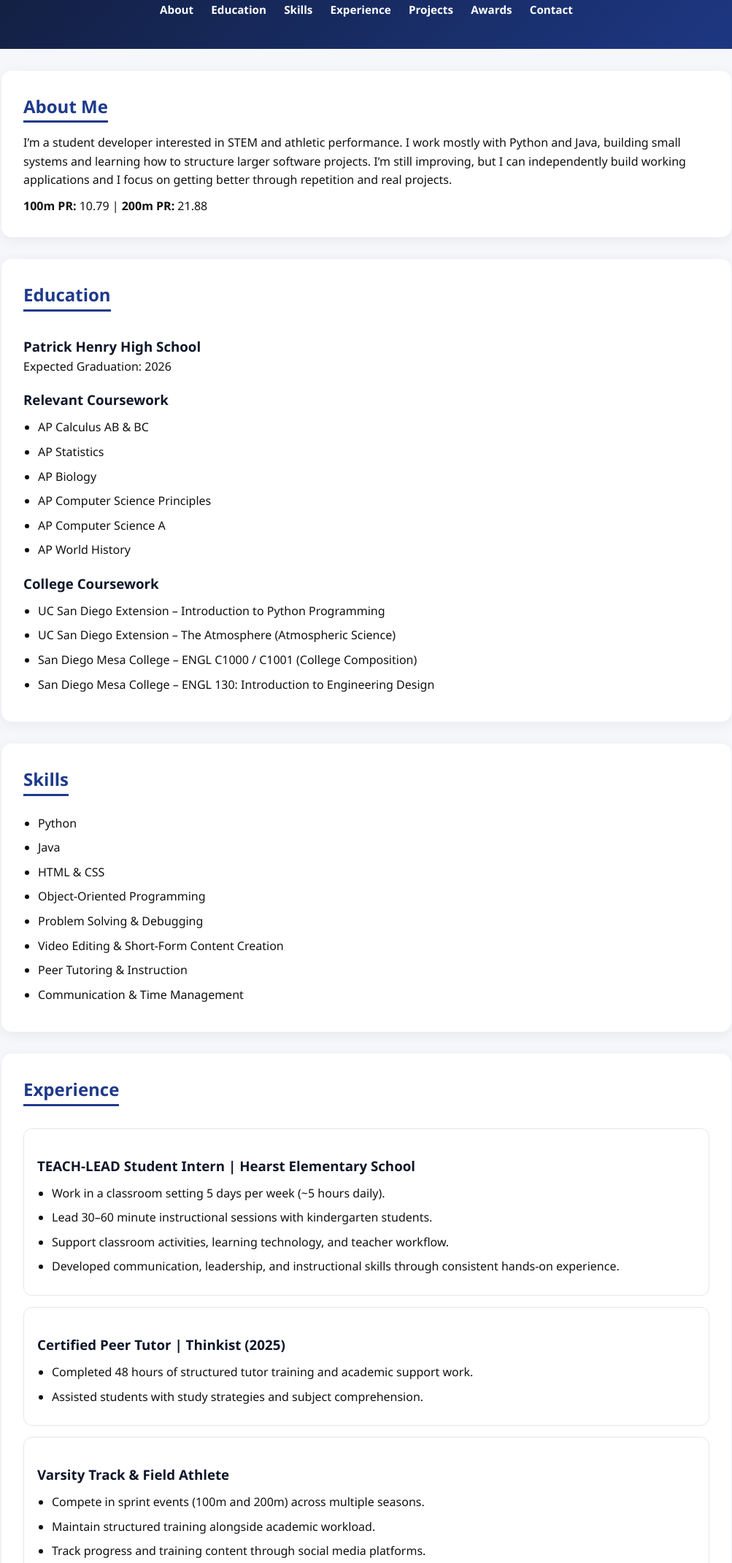
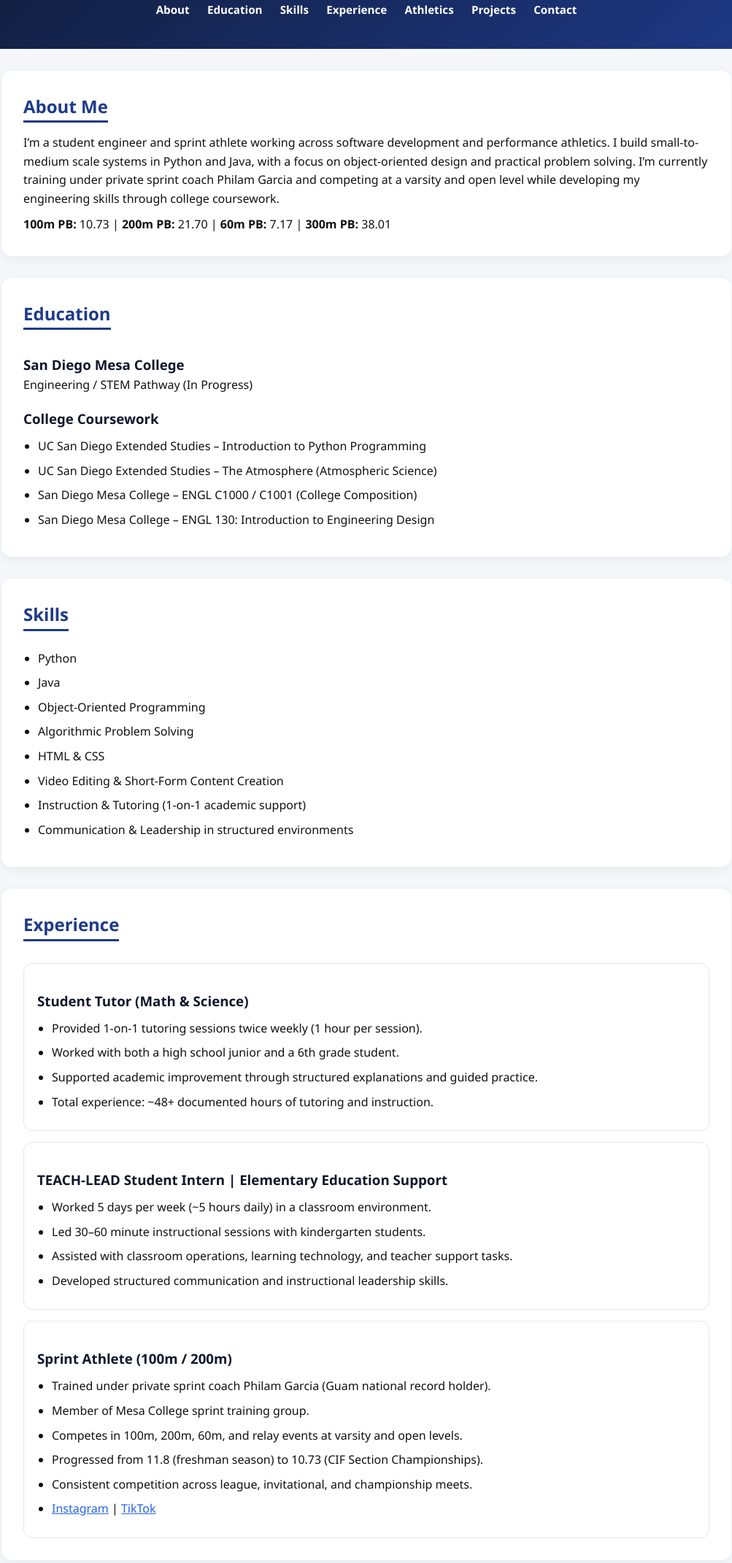
Before and after one commit to Akwaen/akwaenn.github.io, a plain HTML site: page index.html in a window 1280 px wide. Shown: the part 297-2439 px from the top of the page at 73% size, without its empty margins (138-1141 px from the left). Drawn offline with Linux system fonts and the light colour scheme.

Commit message:
Revise portfolio layout and content
Updated portfolio content and structure, including new sections for athletics and projects.

```diff
--- a/index.html
+++ b/index.html
@@ -151,7 +151,7 @@
 
 <header>
     <h1>Akwaeno George</h1>
-    <p>Student Developer • STEM Learner • Varsity Track Athlete</p>
+    <p>Student Engineer • Sprint Athlete • Software Developer</p>
 
     <div class="btns">
         <a class="btn" href="https://github.com/Akwaen" target="_blank">GitHub</a>
@@ -163,46 +163,39 @@
         <a href="#education">Education</a>
         <a href="#skills">Skills</a>
         <a href="#experience">Experience</a>
+        <a href="#track">Athletics</a>
         <a href="#projects">Projects</a>
-        <a href="#awards">Awards</a>
         <a href="#contact">Contact</a>
     </nav>
 </header>
 
 <section id="about">
     <h2>About Me</h2>
+
     <p>
-        I’m a student developer interested in STEM and athletic performance. I work mostly with Python and Java,
-        building small systems and learning how to structure larger software projects. I’m still improving, but I can
-        independently build working applications and I focus on getting better through repetition and real projects.
+        I’m a student engineer and sprint athlete working across software development and performance athletics.
+        I build small-to-medium scale systems in Python and Java, with a focus on object-oriented design and practical problem solving.
+        I’m currently training under private sprint coach Philam Garcia and competing at a varsity and open level while developing my engineering skills through college coursework.
     </p>
 
     <p style="margin-top:10px;">
-        <strong>100m PR:</strong> 10.79 |
-        <strong>200m PR:</strong> 21.88
+        <strong>100m PB:</strong> 10.73 |
+        <strong>200m PB:</strong> 21.70 |
+        <strong>60m PB:</strong> 7.17 |
+        <strong>300m PB:</strong> 38.01
     </p>
 </section>
 
 <section id="education">
     <h2>Education</h2>
 
-    <h3>Patrick Henry High School</h3>
-    <p>Expected Graduation: 2026</p>
-
-    <h3>Relevant Coursework</h3>
-    <ul>
-        <li>AP Calculus AB & BC</li>
-        <li>AP Statistics</li>
-        <li>AP Biology</li>
-        <li>AP Computer Science Principles</li>
-        <li>AP Computer Science A</li>
-        <li>AP World History</li>
-    </ul>
+    <h3>San Diego Mesa College</h3>
+    <p>Engineering / STEM Pathway (In Progress)</p>
 
     <h3>College Coursework</h3>
     <ul>
-        <li>UC San Diego Extension – Introduction to Python Programming</li>
-        <li>UC San Diego Extension – The Atmosphere (Atmospheric Science)</li>
+        <li>UC San Diego Extended Studies – Introduction to Python Programming</li>
+        <li>UC San Diego Extended Studies – The Atmosphere (Atmospheric Science)</li>
         <li>San Diego Mesa College – ENGL C1000 / C1001 (College Composition)</li>
         <li>San Diego Mesa College – ENGL 130: Introduction to Engineering Design</li>
     </ul>
@@ -213,12 +206,12 @@
     <ul>
         <li>Python</li>
         <li>Java</li>
+        <li>Object-Oriented Programming</li>
+        <li>Algorithmic Problem Solving</li>
         <li>HTML & CSS</li>
-        <li>Object-Oriented Programming</li>
-        <li>Problem Solving & Debugging</li>
         <li>Video Editing & Short-Form Content Creation</li>
-        <li>Peer Tutoring & Instruction</li>
-        <li>Communication & Time Management</li>
+        <li>Instruction & Tutoring (1-on-1 academic support)</li>
+        <li>Communication & Leadership in structured environments</li>
     </ul>
 </section>
 
@@ -226,33 +219,60 @@
     <h2>Experience</h2>
 
     <div class="card">
-        <h3>TEACH-LEAD Student Intern | Hearst Elementary School</h3>
+        <h3>Student Tutor (Math & Science)</h3>
         <ul>
-            <li>Work in a classroom setting 5 days per week (~5 hours daily).</li>
-            <li>Lead 30–60 minute instructional sessions with kindergarten students.</li>
-            <li>Support classroom activities, learning technology, and teacher workflow.</li>
-            <li>Developed communication, leadership, and instructional skills through consistent hands-on experience.</li>
+            <li>Provided 1-on-1 tutoring sessions twice weekly (1 hour per session).</li>
+            <li>Worked with both a high school junior and a 6th grade student.</li>
+            <li>Supported academic improvement through structured explanations and guided practice.</li>
+            <li>Total experience: ~48+ documented hours of tutoring and instruction.</li>
         </ul>
     </div>
 
     <div class="card">
-        <h3>Certified Peer Tutor | Thinkist (2025)</h3>
+        <h3>TEACH-LEAD Student Intern | Elementary Education Support</h3>
         <ul>
-            <li>Completed 48 hours of structured tutor training and academic support work.</li>
-            <li>Assisted students with study strategies and subject comprehension.</li>
+            <li>Worked 5 days per week (~5 hours daily) in a classroom environment.</li>
+            <li>Led 30–60 minute instructional sessions with kindergarten students.</li>
+            <li>Assisted with classroom operations, learning technology, and teacher support tasks.</li>
+            <li>Developed structured communication and instructional leadership skills.</li>
         </ul>
     </div>
 
     <div class="card">
-        <h3>Varsity Track & Field Athlete</h3>
+        <h3>Sprint Athlete (100m / 200m)</h3>
         <ul>
-            <li>Compete in sprint events (100m and 200m) across multiple seasons.</li>
-            <li>Maintain structured training alongside academic workload.</li>
-            <li>Track progress and training content through social media platforms.</li>
+            <li>Trained under private sprint coach Philam Garcia (Guam national record holder).</li>
+            <li>Member of Mesa College sprint training group.</li>
+            <li>Competes in 100m, 200m, 60m, and relay events at varsity and open levels.</li>
+            <li>Progressed from 11.8 (freshman season) to 10.73 (CIF Section Championships).</li>
+            <li>Consistent competition across league, invitational, and championship meets.</li>
             <li>
                 <a href="https://www.instagram.com/akwaenog/" target="_blank">Instagram</a> |
                 <a href="https://www.tiktok.com/@akwaeno" target="_blank">TikTok</a>
             </li>
+        </ul>
+    </div>
+</section>
+
+<section id="track">
+    <h2>Athletic Performance</h2>
+
+    <div class="card">
+        <h3>Performance Overview</h3>
+        <ul>
+            <li>100m progression: 12.09 → 11.09 → 10.73 PB</li>
+            <li>200m progression: 25.78 → 23.36 → 21.70 PB</li>
+            <li>400m best: 56.70</li>
+            <li>Relay experience: 4x100 (44.06 PB), 4x400 (3:44–3:46 range)</li>
+        </ul>
+    </div>
+
+    <div class="card">
+        <h3>Competitive Level</h3>
+        <ul>
+            <li>Regular competitor in CIF San Diego Section meets</li>
+            <li>Finalist-level performances in league and sectional championships</li>
+            <li>Active progression through junior to senior competitive levels</li>
         </ul>
     </div>
 </section>
@@ -263,39 +283,28 @@
     <div class="card">
         <h3>Project Planner (Java CLI System)</h3>
         <p>
-            A command-line project management system that collects user ideas, filters selected projects,
-            assigns durations, and generates a structured day-by-day schedule.
+            Command-line application that collects user project ideas, filters selections, assigns durations,
+            and generates a structured day-by-day execution schedule using object-oriented design.
         </p>
         <a href="https://github.com/Akwaen/Final-Project-Forked-From-Github-Classroom-" target="_blank">View Project</a>
     </div>
 
     <div class="card">
-        <h3>Truck & Engine Management System (Java OOP Project)</h3>
+        <h3>Truck & Engine Management System (Java OOP Design)</h3>
         <p>
-            An object-oriented system for managing Truck and Engine objects with input validation,
-            structured class relationships, and modular design for future expansion.
+            Object-oriented system modeling trucks and engines with validation, encapsulation,
+            and modular class structure designed for scalability and future feature expansion.
         </p>
-        <a href="https://akwaen.github.io/akwaenn.github.io/" target="_blank">View Project</a>
+        <a href="https://github.com/Akwaen/Project" target="_blank">View Project</a>
     </div>
 
     <div class="card">
         <h3>Track & Field Training Assistant</h3>
         <p>
-            A Python-based tool designed to help athletes log training sessions and track performance trends over time.
+            Python-based tool for logging sprint training sessions and tracking performance development over time.
         </p>
         <a href="https://codehs.com/sandbox/id/python-3-Jwxf9F" target="_blank">View Project</a>
     </div>
-</section>
-
-<section id="awards">
-    <h2>Awards & Honors</h2>
-    <ul>
-        <li>Western League Champion (200m)</li>
-        <li>CIF San Diego Section Finalist (100m & 200m)</li>
-        <li>Track Athlete of the Year (Patrick Henry High School, 2025)</li>
-        <li>SDSU STARS Program Certificate</li>
-        <li>Thinkist Peer Tutor Certification</li>
-    </ul>
 </section>
 
 <section id="contact">
```
